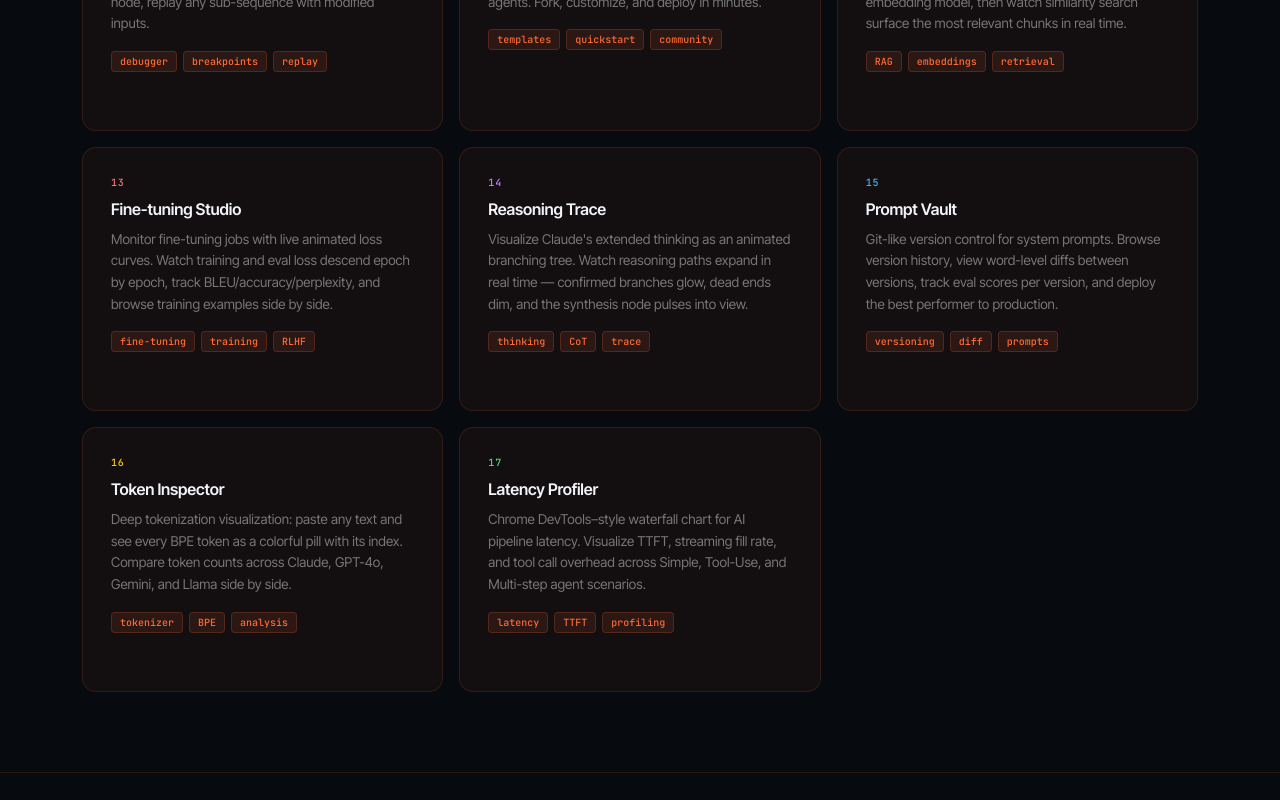
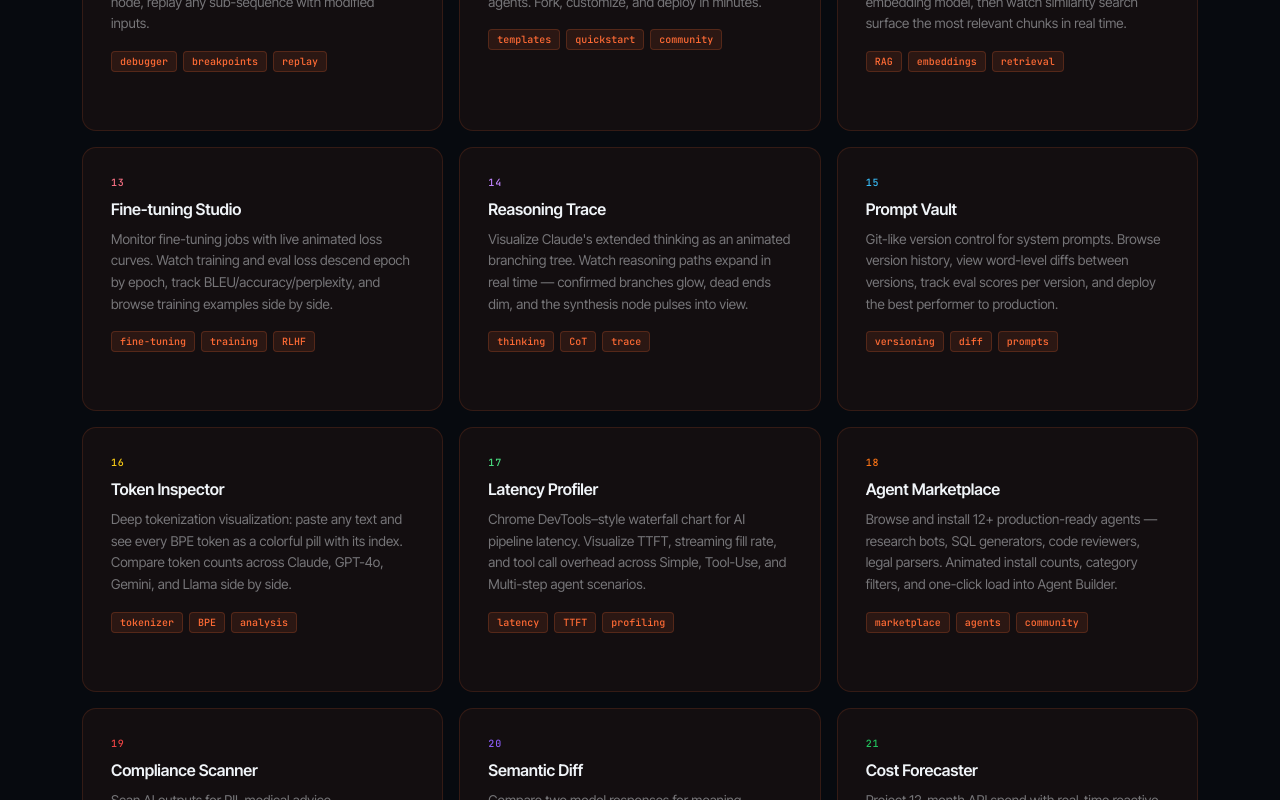
Before and after one commit to john3913/dinosaurai, a Next.js app: page /agenticstudio in a window 1280 px wide. Shown: the part 2000-2800 px from the top of the page. Built offline with nearby package versions, Linux system fonts and the light colour scheme.

Commit message:
feat: add features 18-23 to landing (Marketplace, Compliance, Semantic Diff, Cost Forecast, Canary, Batch)

```diff
--- a/src/app/agenticstudio/page.tsx
+++ b/src/app/agenticstudio/page.tsx
@@ -250,7 +250,13 @@ const FEATURES = [
   { num: '14', title: 'Reasoning Trace',         href: '/agenticstudio/reasoning',    desc: "Visualize Claude's extended thinking as an animated branching tree. Watch reasoning paths expand in real time — confirmed branches glow, dead ends dim, and the synthesis node pulses into view.", tags: ['thinking', 'CoT', 'trace'],             color: '#C084FC' },
   { num: '15', title: 'Prompt Vault',            href: '/agenticstudio/prompt-vault', desc: 'Git-like version control for system prompts. Browse version history, view word-level diffs between versions, track eval scores per version, and deploy the best performer to production.', tags: ['versioning', 'diff', 'prompts'],        color: '#38BDF8' },
   { num: '16', title: 'Token Inspector',         href: '/agenticstudio/tokens',       desc: 'Deep tokenization visualization: paste any text and see every BPE token as a colorful pill with its index. Compare token counts across Claude, GPT-4o, Gemini, and Llama side by side.', tags: ['tokenizer', 'BPE', 'analysis'],         color: '#FACC15' },
-  { num: '17', title: 'Latency Profiler',        href: '/agenticstudio/profiler',     desc: "Chrome DevTools–style waterfall chart for AI pipeline latency. Visualize TTFT, streaming fill rate, and tool call overhead across Simple, Tool-Use, and Multi-step agent scenarios.", tags: ['latency', 'TTFT', 'profiling'],         color: '#4ADE80' },
+  { num: '17', title: 'Latency Profiler',        href: '/agenticstudio/profiler',      desc: "Chrome DevTools–style waterfall chart for AI pipeline latency. Visualize TTFT, streaming fill rate, and tool call overhead across Simple, Tool-Use, and Multi-step agent scenarios.", tags: ['latency', 'TTFT', 'profiling'],          color: '#4ADE80' },
+  { num: '18', title: 'Agent Marketplace',       href: '/agenticstudio/marketplace',   desc: 'Browse and install 12+ production-ready agents — research bots, SQL generators, code reviewers, legal parsers. Animated install counts, category filters, and one-click load into Agent Builder.', tags: ['marketplace', 'agents', 'community'],   color: '#F97316' },
+  { num: '19', title: 'Compliance Scanner',      href: '/agenticstudio/compliance',    desc: 'Scan AI outputs for PII, medical advice, hallucinations, brand violations, and prompt injection. Inline highlighted violations with severity levels, auto-fix streaming, and rule toggles.', tags: ['compliance', 'PII', 'safety'],          color: '#EF4444' },
+  { num: '20', title: 'Semantic Diff',           href: '/agenticstudio/semantic-diff', desc: 'Compare two model responses for meaning divergence. Animated similarity donut, topic coverage dual-bars, hexagonal tone radar chart, and a key-claims divergence table.', tags: ['diff', 'semantic', 'comparison'],        color: '#8B5CF6' },
+  { num: '21', title: 'Cost Forecaster',         href: '/agenticstudio/cost-forecast', desc: 'Project 12-month API spend with real-time reactive SVG chart. Adjust DAU, model mix, tokens, caching, and Batch API — watch the cost curve redraw instantly with a budget threshold line.', tags: ['cost', 'forecast', 'budgeting'],        color: '#22C55E' },
+  { num: '22', title: 'Canary Deployer',         href: '/agenticstudio/canary',        desc: 'Staged model rollout with live canvas particle flow. Watch traffic split at the fork — stable lane vs canary lane — as you advance through 5%→25%→50%→100% with one-click rollback.', tags: ['canary', 'rollout', 'deployment'],      color: '#FBBF24' },
+  { num: '23', title: 'Batch Runner',            href: '/agenticstudio/batch',         desc: 'Run 64 test cases in parallel across an 8×8 grid. Watch cells light up green or red as batches complete, with live pass-rate, category breakdown bars, and failure inspection.', tags: ['batch', 'testing', 'evals'],            color: '#06B6D4' },
 ];
 
 const STEPS = [
```
